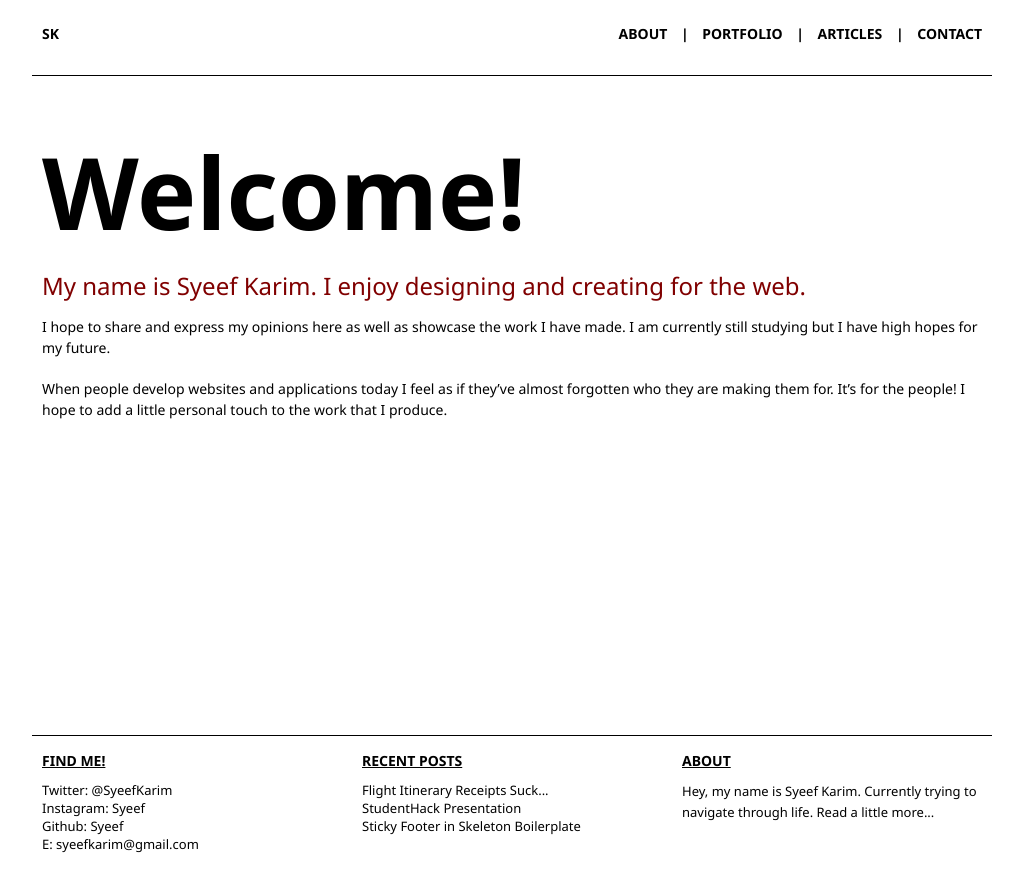
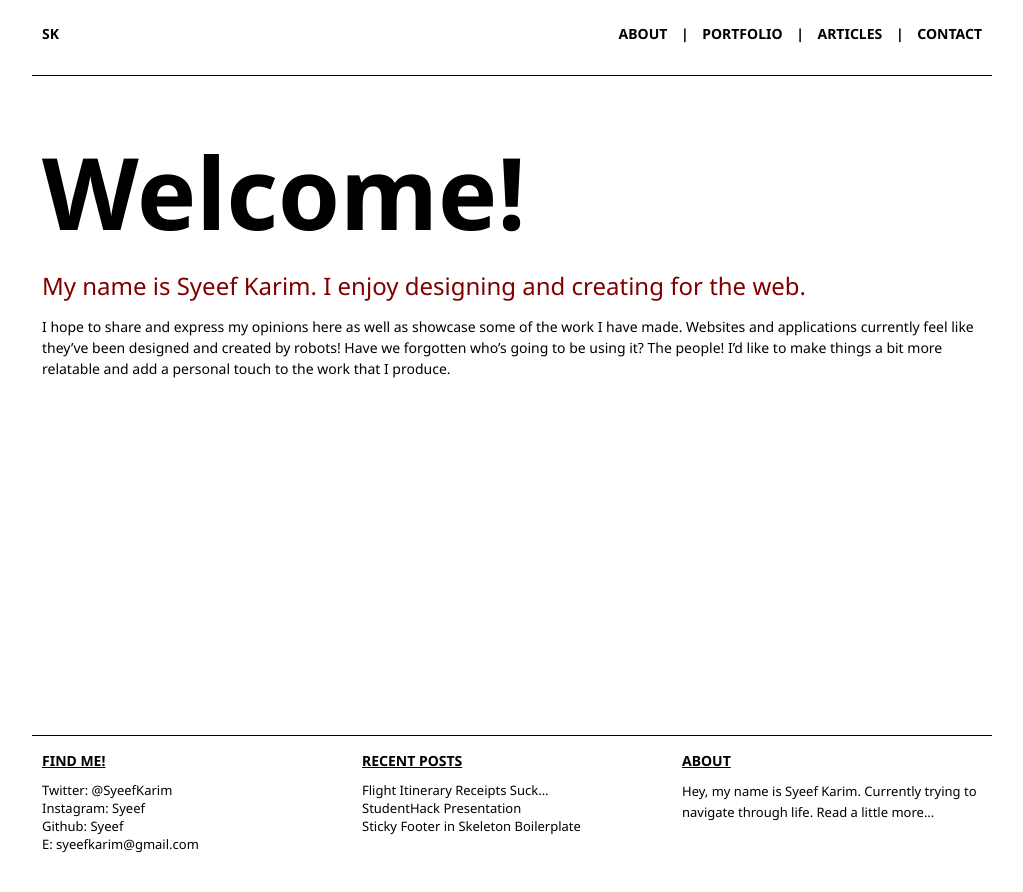
Before and after one commit to syeef/syeefkarim-2016-v0, a Jekyll site: the page built from index.md, in a window 1280 px wide. Shown: the top 892 px of the page, without its empty margins (128-1151 px from the left). Built offline with Jekyll 4.4.1, drawn with Linux system fonts in a browser that asks for light colours; Markdown is read by kramdown in place of the engine named in the settings.

Commit message:
updated the index

```diff
--- a/index.md
+++ b/index.md
@@ -5,6 +5,4 @@ bigWord: Welcome!
 tagLine: My name is Syeef Karim. I enjoy designing and creating for the web.
 ---
 
-I hope to share and express my opinions here as well as showcase the work I have made. I am currently still studying but I have high hopes for my future.
-
-When people develop websites and applications today I feel as if they've almost forgotten who they are making them for. It's for the people! I hope to add a little personal touch to the work that I produce.
+I hope to share and express my opinions here as well as showcase some of the work I have made. Websites and applications currently feel like they've been designed and created by robots! Have we forgotten who's going to be using it? The people! I'd like to make things a bit more relatable and add a personal touch to the work that I produce.
```
